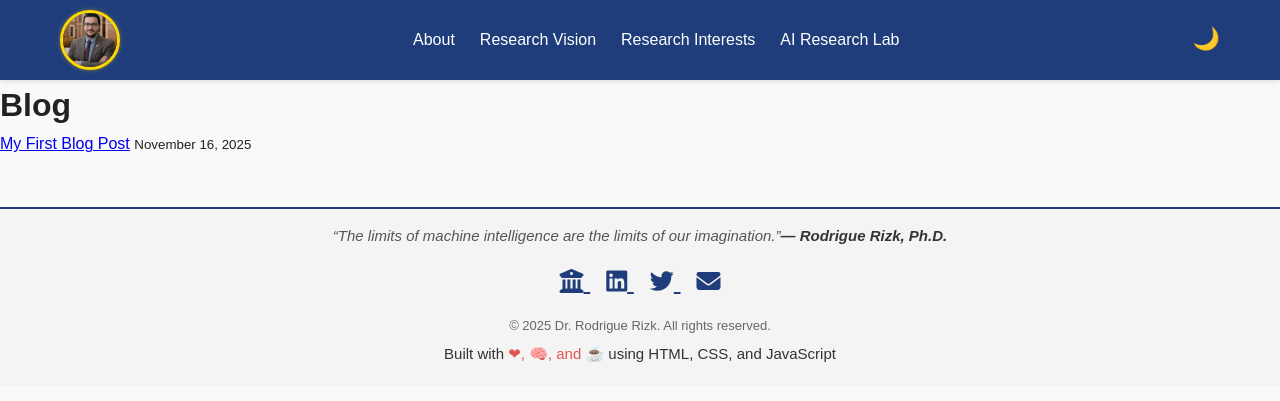
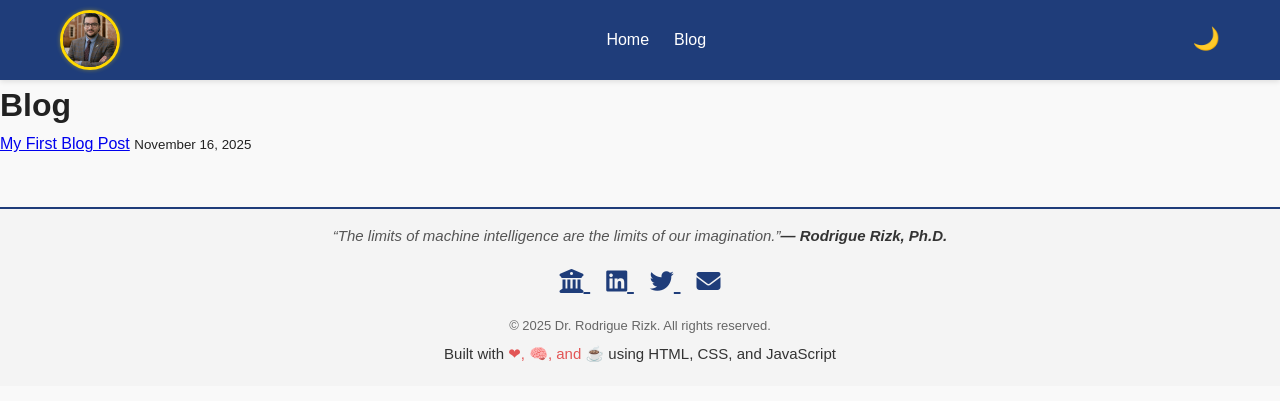
Before and after one commit to rodriguerizk/rodriguerizk.github.io, a Jekyll site: the page built from blog.html, in a window 1280 px wide. Shown: the top 401 px of the page. Built offline with Jekyll 4.4.1, drawn with Linux system fonts in a browser that asks for light colours.

Commit message:
Update default.html

```diff
--- a/_layouts/default.html
+++ b/_layouts/default.html
@@ -90,10 +90,8 @@
 
       <div class="menu-icon" onclick="toggleMenu()">☰</div>
       <ul class="nav-links" id="navLinks">
-        <li><a href="#about">About</a></li>
-        <li><a href="#research-vision">Research Vision</a></li>
-        <li><a href="#research-interests">Research Interests</a></li>
-        <li><a href="#contact">AI Research Lab</a></li>
+        <li><a href="./">Home</a></li>
+        <li><a href="/blog.html">Blog</a></li>
       </ul>
       <div class="theme-toggle-container">
         <button id="theme-toggle" aria-label="Toggle Light/Dark Mode">🌙</button>
@@ -101,10 +99,12 @@
     </nav>
   </header>
 
-{{ content }}
 
 
 
+   <main>
+        {{ content }}
+    </main>
 
 
 
```
